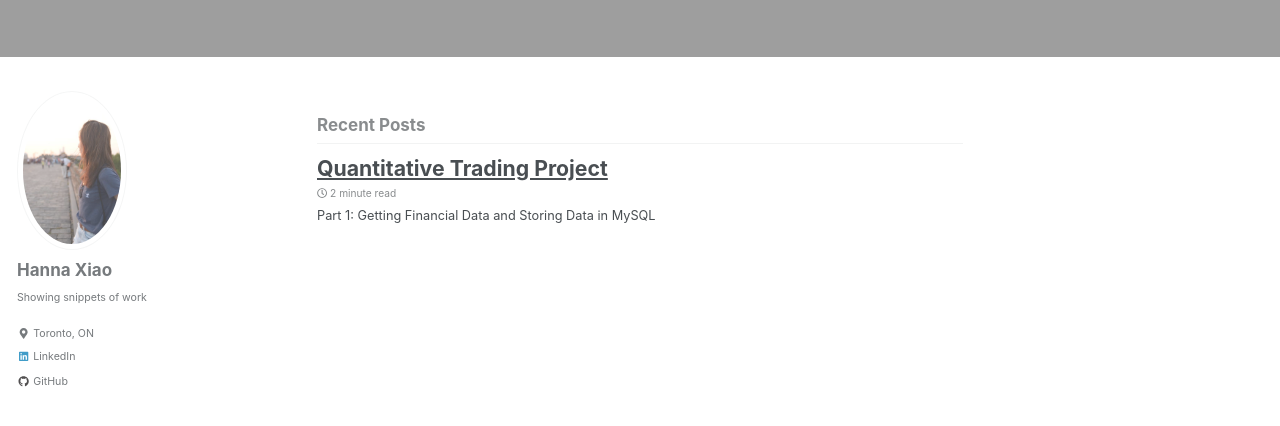
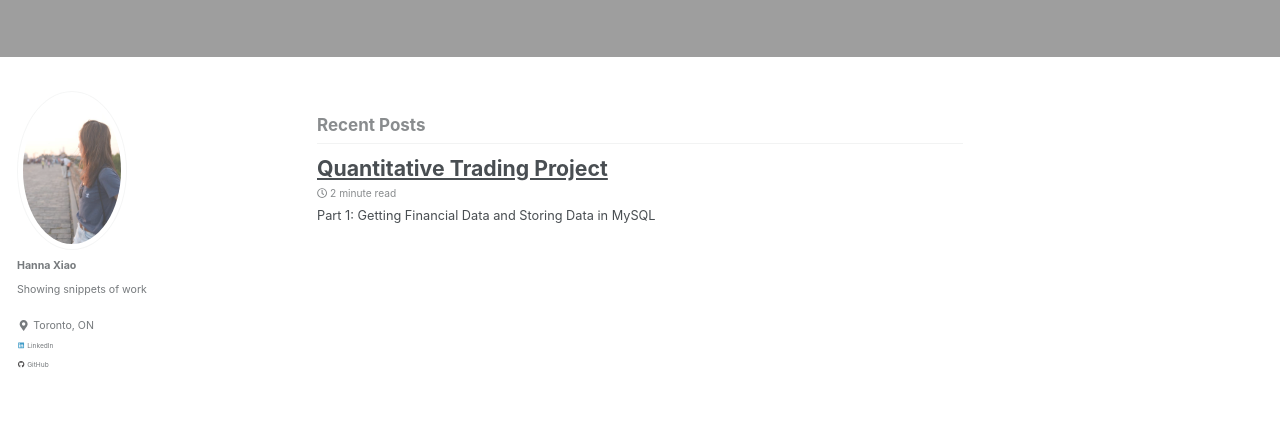
Before and after one commit to h-xiao/h-xiao.github.io, a Jekyll site: the page built from index.html, in a window 1280 px wide and 900 px high, scrolled down 981 px. Shown: the top 426 px of the window. Built offline with Jekyll 4.4.1, drawn with Linux system fonts in a browser that asks for light colours; nearby versions of some CDN libraries; the list of posts is cut into pages by our own code.

Commit message:
edit font size

```diff
--- a/_sass/minimal-mistakes/_sidebar.scss
+++ b/_sass/minimal-mistakes/_sidebar.scss
@@ -151,7 +151,7 @@
 }
 .sidebar .author__name {
   font-family: $sans-serif;
-  font-size: $type-size-5;
+  font-size: $type-size-8;
 }
 
 .author__bio {
@@ -264,7 +264,7 @@
     padding-top: 2px;
     padding-bottom: 2px;
     color: inherit;
-    font-size: $type-size-5;
+    font-size: $type-size-8;
     text-decoration: none;
 
     &:hover {
```
